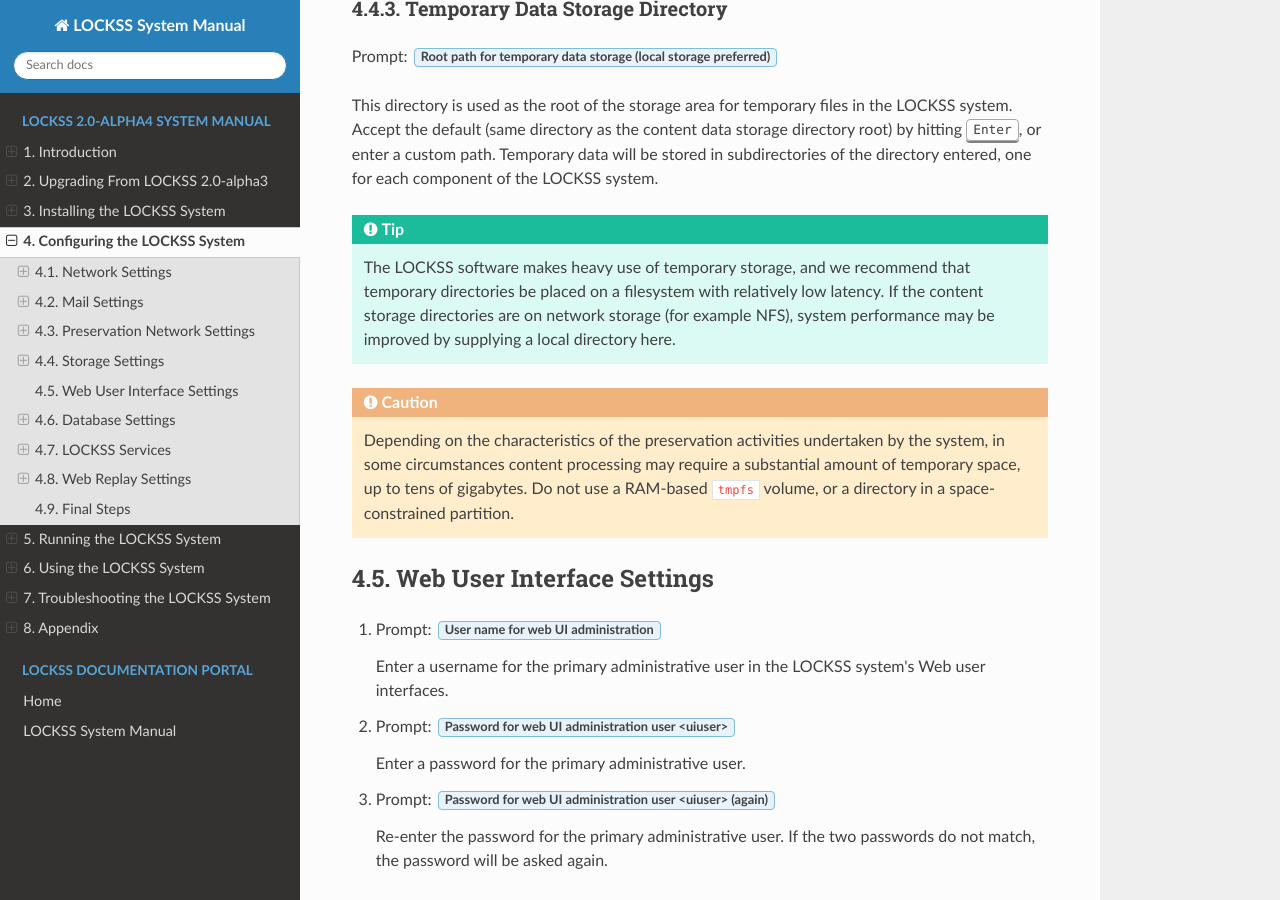
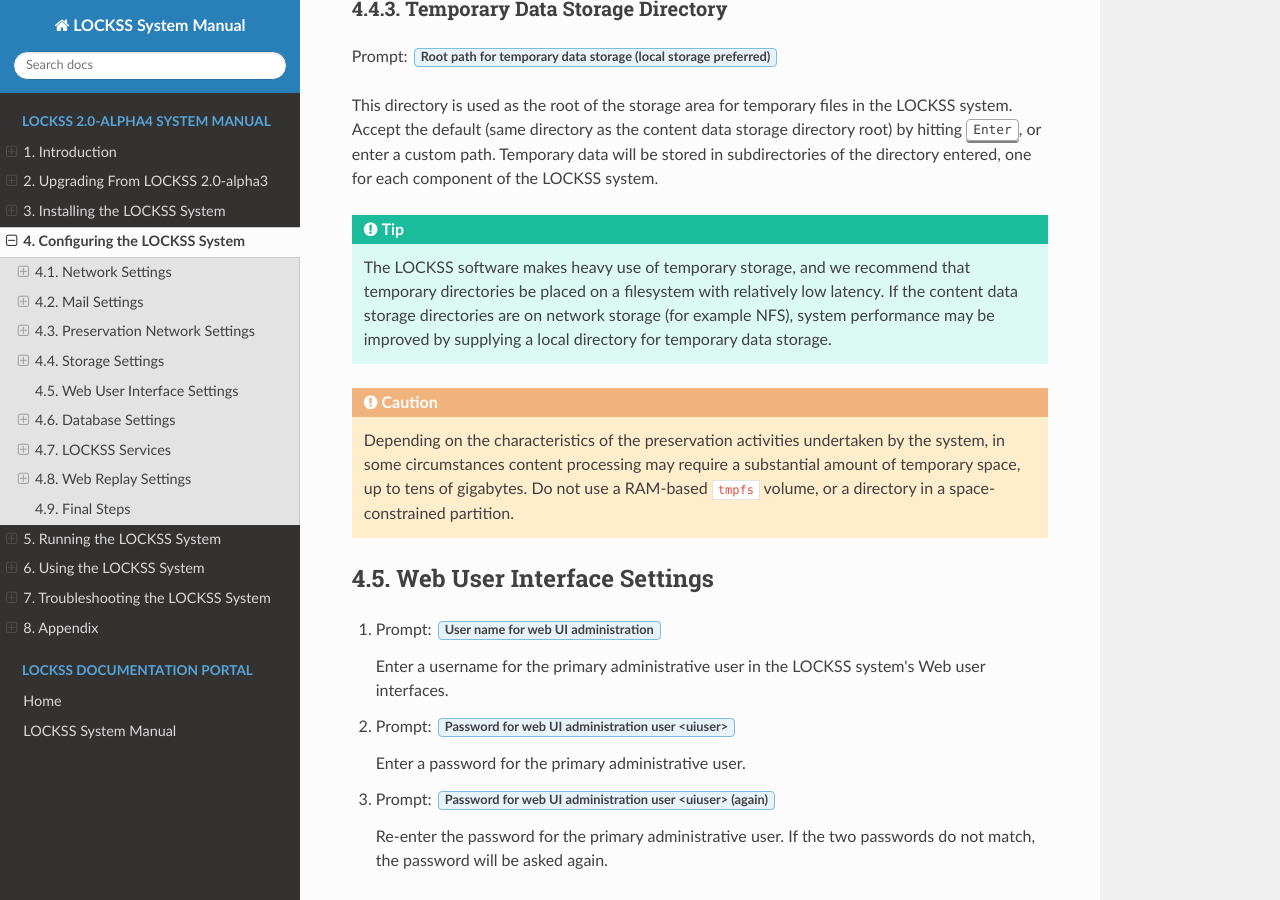
Before and after one commit to lockss/lockss-rtd-manual, a Sphinx documentation site: the page built from docs/configuring.rst, in a window 1280 px wide and 900 px high, scrolled down 4882 px. Built offline with Sphinx 7.4.7 and the Read the Docs theme 2.0.0, drawn with Linux system fonts in a browser that asks for light colours.

Commit message:
Improved verbiage based on Clay's feedback.

```diff
--- a/docs/configuring.rst
+++ b/docs/configuring.rst
@@ -197,7 +197,7 @@ This directory is used as the root of the storage area for temporary files in th
 
 .. tip::
 
-   The LOCKSS software makes heavy use of temporary storage, and we recommend that temporary directories be placed on a filesystem with relatively low latency. If the content storage directories are on network storage (for example NFS), system performance may be improved by supplying a local directory here.
+   The LOCKSS software makes heavy use of temporary storage, and we recommend that temporary directories be placed on a filesystem with relatively low latency. If the content data storage directories are on network storage (for example NFS), system performance may be improved by supplying a local directory for temporary data storage.
 
 .. caution::
 
--- a/docs/installing/index.rst
+++ b/docs/installing/index.rst
@@ -2,7 +2,7 @@
 Installing the LOCKSS System
 ============================
 
-This chapter describes how to install the LOCKSS 2.x system for the first time.
+This chapter describes how to install LOCKSS 2.0-alpha4 for the first time.
 
 *  **If you are upgrading from LOCKSS 2.0-alpha3**, see :doc:`/upgrading/index`.
 
```
